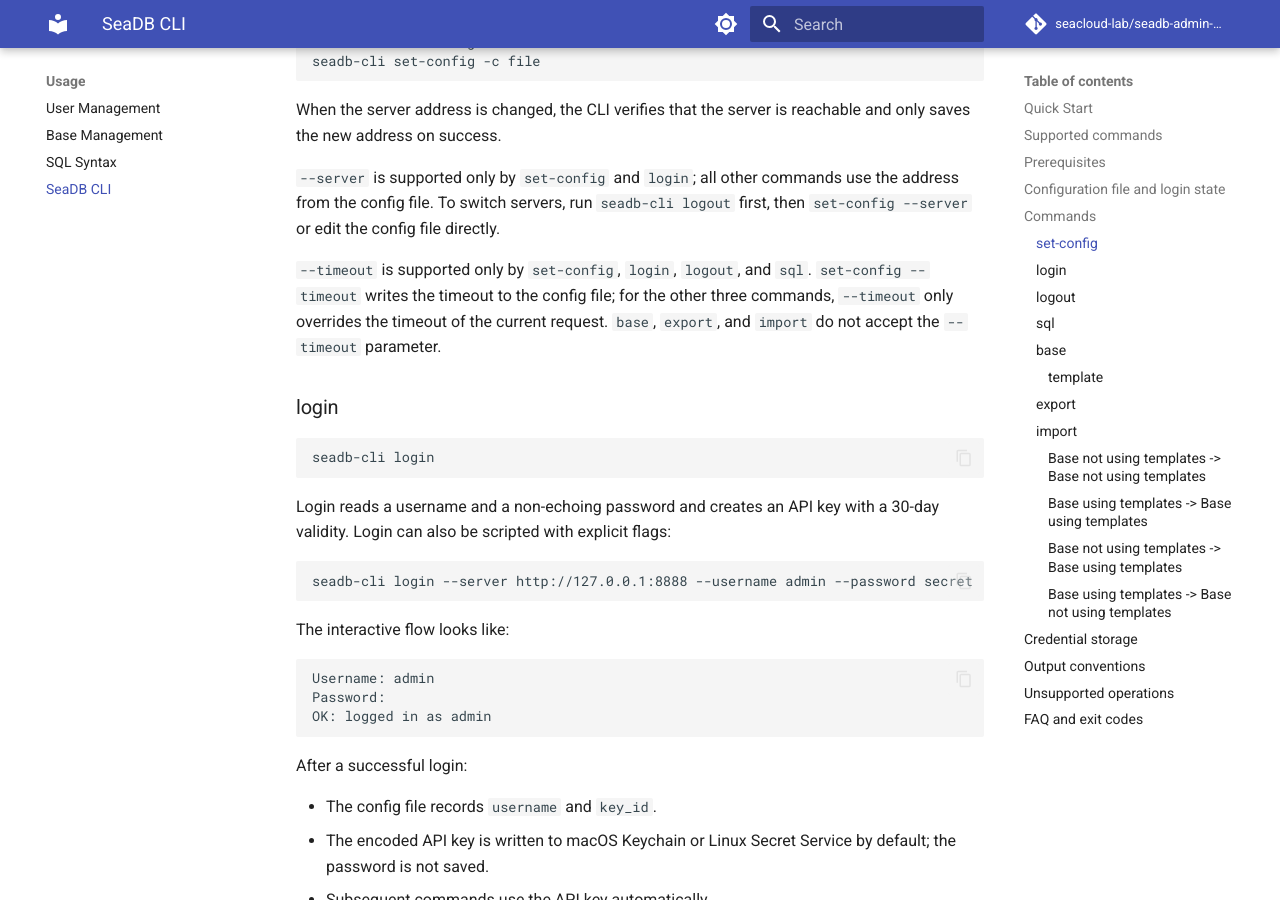
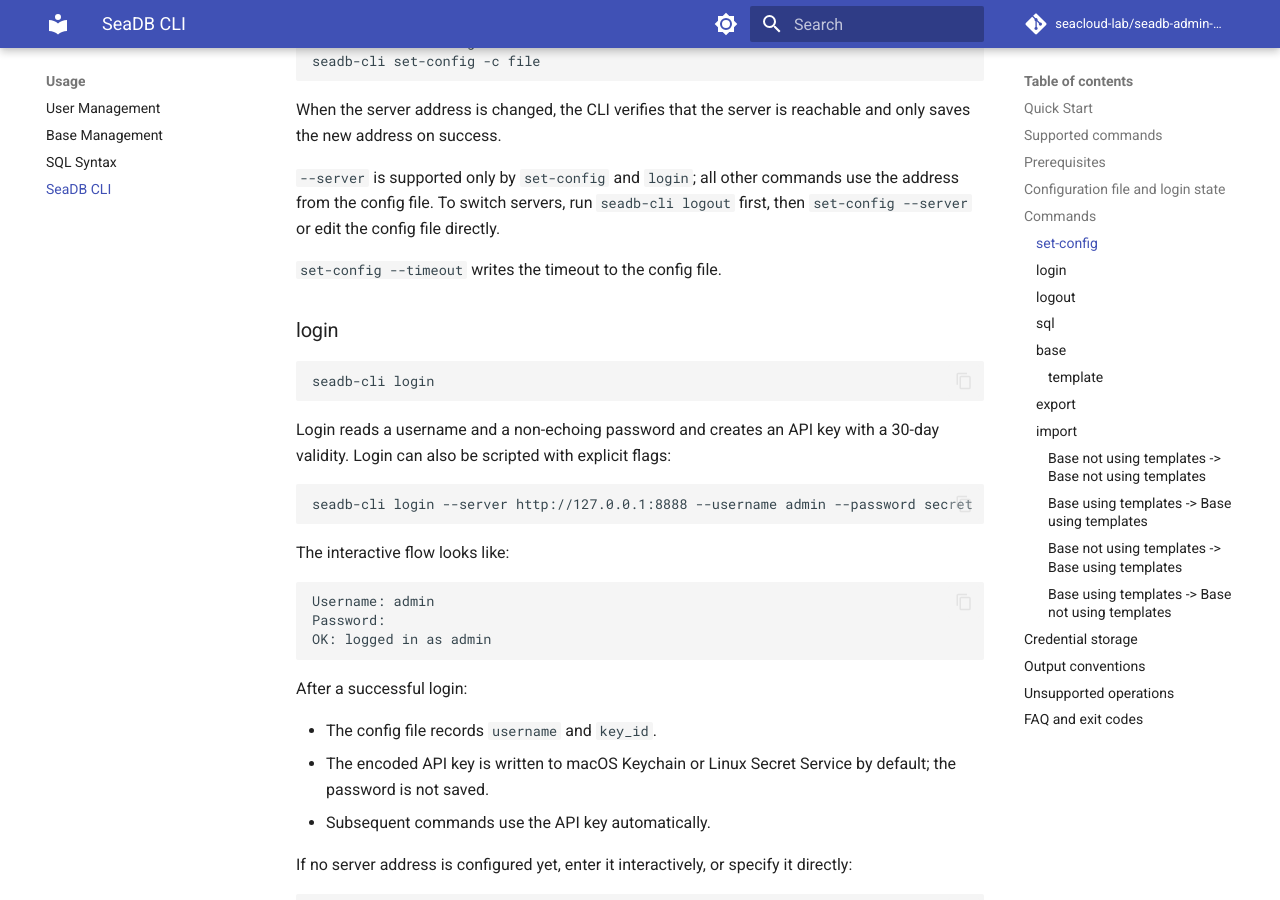
Before and after one commit to seacloud-lab/seadb-admin-docs, an MkDocs documentation site: the page built from manual/usage/cli.md, in a window 1280 px wide and 900 px high, scrolled down 2560 px. Built offline with MkDocs 1.6.1 and Material for MkDocs 9.7.7, drawn with Linux system fonts in a browser that asks for light colours; comment, search, counter and statistics services are not loaded; the version menu is left out.

Commit message:
Update CLI documentation for --timeout parameter
Clarified the usage of the --timeout parameter in CLI commands.

```diff
--- a/manual/usage/cli.md
+++ b/manual/usage/cli.md
@@ -117,10 +117,7 @@
 the address from the config file. To switch servers, run `seadb-cli logout`
 first, then `set-config --server` or edit the config file directly.
 
-`--timeout` is supported only by `set-config`, `login`, `logout`, and `sql`.
-`set-config --timeout` writes the timeout to the config file; for the other
-three commands, `--timeout` only overrides the timeout of the current request.
-`base`, `export`, and `import` do not accept the `--timeout` parameter.
+`set-config --timeout` writes the timeout to the config file.
 
 ### login
 
```
